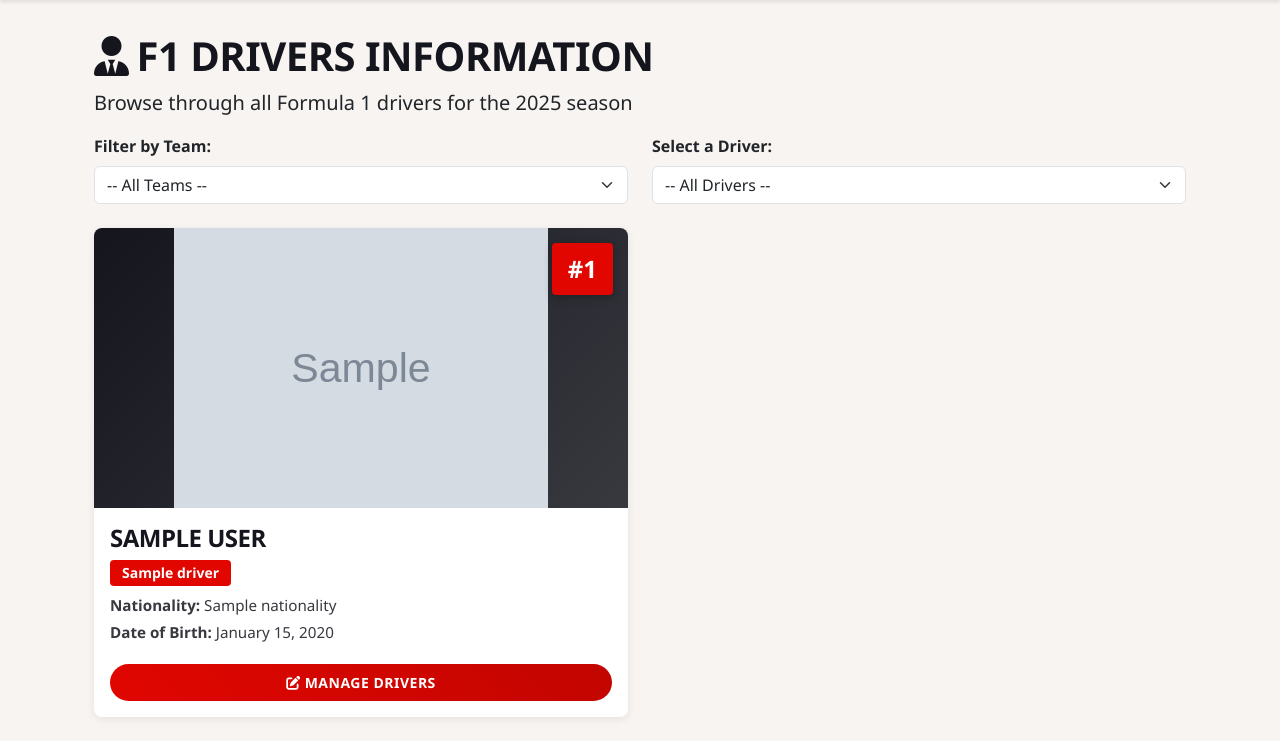
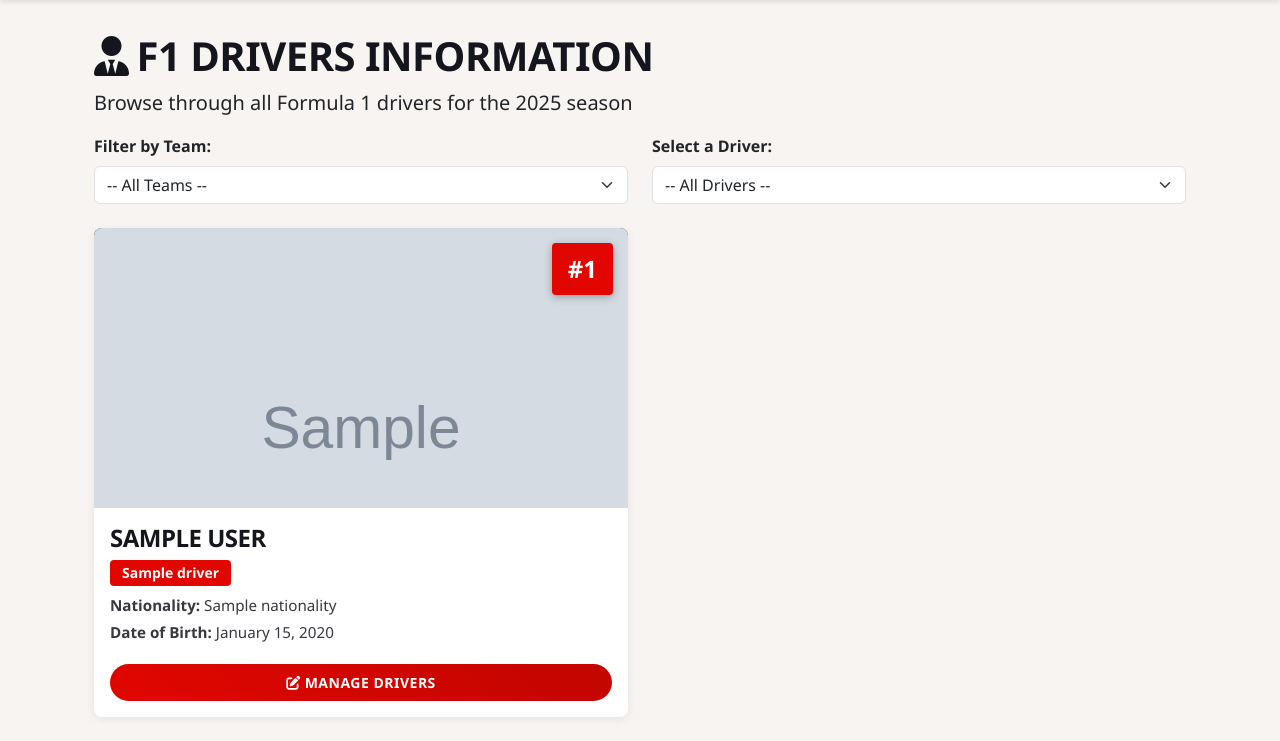
Before and after one commit to brookjackson1/Dup4, a Flask app: template app/templates/drivers_info.html in a window 1280 px wide. Shown: the part 71-812 px from the top of the page. Run offline with Flask 3, Linux system fonts and the light colour scheme; the template is opened without the code that fills it: most values are stand-ins (such as "Sample title", 1, 10 or a date in 2020); grey boxes marked "Sample" are stand-in pictures.

Commit message:
Crop driver photos to close-up headshot style
- Changed object-fit from contain to cover for closer crop
- Aligned images to top to show head and shoulders
- Creates consistent close-up headshot appearance
- Maintains hover zoom effect

🤖 Generated with [Claude Code](https://claude.com/claude-code)

Co-Authored-By: Claude <noreply@anthropic.com>

```diff
--- a/app/templates/drivers_info.html
+++ b/app/templates/drivers_info.html
@@ -105,14 +105,16 @@ function filterByDriver() {
         height: 280px;
         overflow: hidden;
         display: flex;
-        align-items: flex-end;
+        align-items: flex-start;
         justify-content: center;
     }
 
     .driver-photo {
-        width: auto;
-        height: 100%;
-        object-fit: contain;
+        width: 100%;
+        height: auto;
+        object-fit: cover;
+        object-position: center top;
+        min-height: 100%;
         transition: transform 0.3s ease;
     }
 
```
